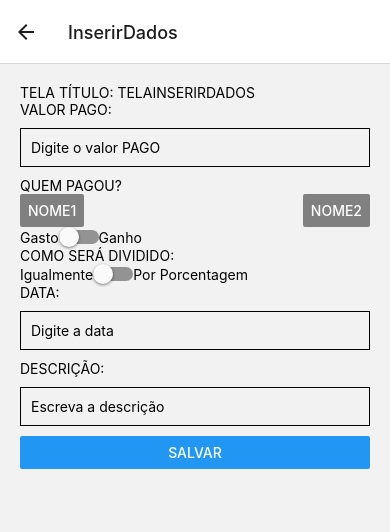
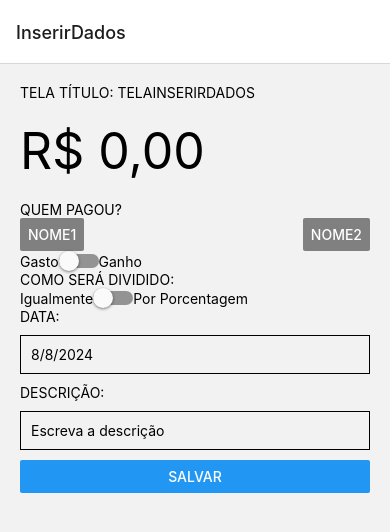
Before and after one commit to jhonatanwll/ControleDeGastosAppBeta, a React Native app in the folder ControleDeGastosApp/: screen /InserirDados in a window 390 px wide. Shown: the top 532 px of the page. Built offline with nearby package versions, Linux system fonts and the light colour scheme.

Commit message:
Estrutura da tela inserir dados atualizada

```diff
--- a/ControleDeGastosApp/App.jsx
+++ b/ControleDeGastosApp/App.jsx
@@ -18,7 +18,7 @@ const Stack = createStackNavigator();
 function App() {
   return (
     <NavigationContainer >
-      <Stack.Navigator initialRouteName="Dashboard">
+      <Stack.Navigator initialRouteName="InserirDados">
         <Stack.Screen name="Dashboard" component={TelaDashboard} />
         <Stack.Screen name="InserirDados" component={TelaInserirDados} />
         <Stack.Screen name="GastosMes" component={TelaListaGastos} />
--- a/ControleDeGastosApp/package.json
+++ b/ControleDeGastosApp/package.json
@@ -11,6 +11,7 @@
   "dependencies": {
     "@expo/metro-runtime": "~3.2.1",
     "@expo/vector-icons": "^14.0.2",
+    "@react-native-community/datetimepicker": "^8.2.0",
     "@react-native-community/masked-view": "^0.1.11",
     "@react-navigation/native": "^6.1.18",
     "@react-navigation/stack": "^6.4.1",
--- a/ControleDeGastosApp/screens/TelaInserirDados.jsx
+++ b/ControleDeGastosApp/screens/TelaInserirDados.jsx
@@ -6,15 +6,37 @@ import {
   Text,
   Switch,
   StyleSheet,
+  TouchableOpacity,
 } from "react-native";
+import DateTimePicker from "@react-native-community/datetimepicker";
 
-const TelaInserirDados = ({ styleText }) => {
+export default function TelaInserirDados({ navigation }) {
   const [quemPagou, setQuemPagou] = useState(null);
   const [valorPago, setValorPago] = useState("");
   const [comoDividirValor, setComoDividirValor] = useState(null);
   const [gastoOuGanho, setGastoOuGanho] = useState(null);
-  const [data, setData] = useState("");
+  const [data, setData] = useState(new Date());
   const [descricao, setDescricao] = useState("");
+  const [showDatePicker, setShowDatePicker] = useState(false);
+
+  const onChangeDate = (event, selectedDate) => {
+    const currentDate = selectedDate || data;
+    setShowDatePicker(false);
+    setData(currentDate);
+  };
+
+  const formatarMoeda = (valor) => {
+    if (!valor) return "0.00";
+    const valorNumerico = valor.replace(/[^0-9]/g, "");
+    const valorFormatado = (valorNumerico / 100).toFixed(2);
+    return valorFormatado.replace(/\d(?=(d{3})+\.)/g, "#&,").replace(".", ",");
+  };
+
+  const handleMudancaValor = (text) => {
+    const formattedValue = formatarMoeda(text);
+    setValorPago(`R$ ${formattedValue}`);
+    // console.log(formattedValue)
+  };
 
   const handleSave = () => {
     // Lógica para salvar os dados
@@ -25,13 +47,12 @@ const TelaInserirDados = ({ styleText }) => {
     <View style={styles.container}>
       <Text>TELA TÍTULO: TELAINSERIRDADOS</Text>
 
-      <Text>VALOR PAGO:</Text>
       <TextInput
-        style={styles.input}
-        placeholder="Digite o valor PAGO"
+        style={styles.inputValor}
+        placeholder="R$ 0,00"
         keyboardType="numeric"
         value={valorPago}
-        onChangeText={setValorPago}
+        onChangeText={handleMudancaValor}
       />
       <Text>QUEM PAGOU?</Text>
       <View style={styles.buttonGroup}>
@@ -61,12 +82,24 @@ const TelaInserirDados = ({ styleText }) => {
       </View>
 
       <Text>DATA:</Text>
-      <TextInput
-        style={styles.input}
-        placeholder="Digite a data"
-        value={data}
-        onChangeText={setData}
-      />
+      <TouchableOpacity onPress={() => setShowDatePicker(true)}>
+        <TextInput
+          style={styles.input}
+          placeholder="Data"
+          value={data.toLocaleDateString()}
+          editable={false}
+        />
+      </TouchableOpacity>
+
+      {showDatePicker && (
+        <DateTimePicker
+          value={data}
+          mode="date"
+          display="default"
+          onChange={onChangeDate}
+        />
+      )}
+
       <Text>DESCRIÇÃO:</Text>
       <TextInput
         style={styles.input}
@@ -78,7 +111,7 @@ const TelaInserirDados = ({ styleText }) => {
       <Button title="Salvar" onPress={handleSave} />
     </View>
   );
-};
+}
 
 const styles = StyleSheet.create({
   container: {
@@ -87,7 +120,12 @@ const styles = StyleSheet.create({
   input: {
     borderWidth: 1,
     padding: 10,
-    // borderRadius: 10,
+    marginVertical: 10,
+  },
+  inputValor: {
+    paddingTop: 10,
+    paddingBottom: 10,
+    fontSize: 50,
     marginVertical: 10,
   },
   switchContainer: {
@@ -100,9 +138,6 @@ const styles = StyleSheet.create({
     justifyContent: "space-between",
   },
 });
-
-export default TelaInserirDados;
-
 {
   /*
 
```
Also changed, not shown: 1 other file (tests, documents, lock files or other folders).
